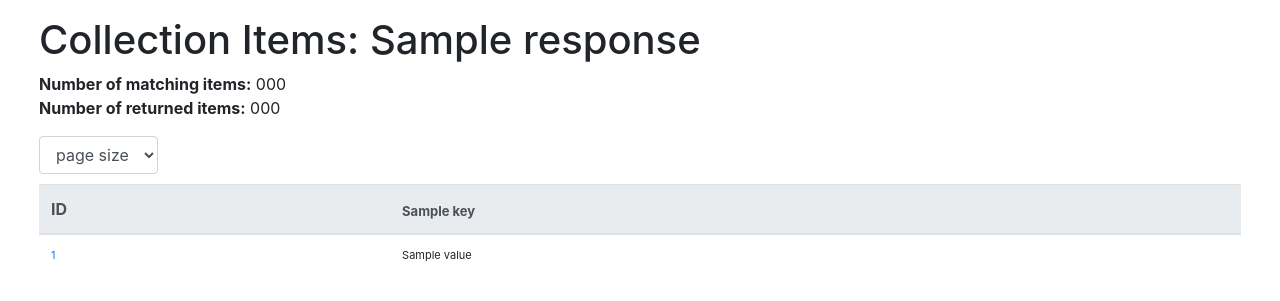
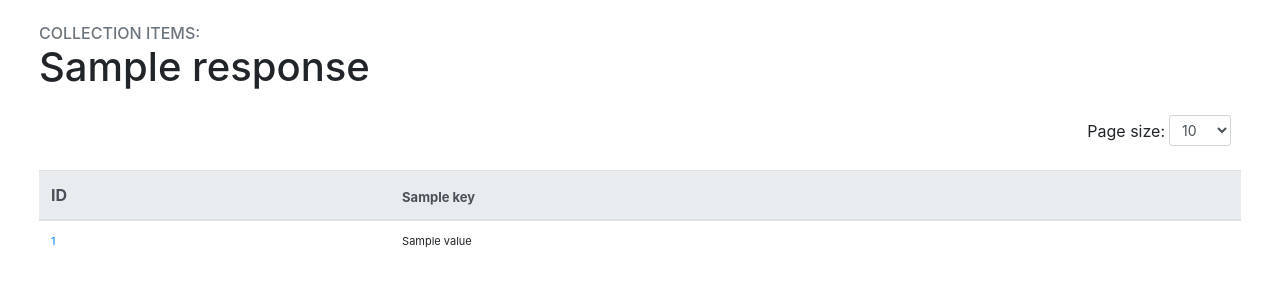
Before and after one commit to developmentseed/eoapi-devseed, a Python web app: template runtimes/eoapi/stac/eoapi/stac/templates/items.html in a window 1280 px wide. Shown: the part 152-453 px from the top of the page. Run offline with Jinja, Linux system fonts and the light colour scheme; the template is opened without the code that fills it: most values are stand-ins (such as "Sample title", 1, 10 or a date in 2020); some libraries are stand-ins or nearby versions.

Commit message:
Update items page to match collections page
- Add new pagination layout
- Add empty state when collection has no items
- Remove jQuery dependency
- Extend from base.html

```diff
--- a/runtimes/eoapi/stac/eoapi/stac/client.py
+++ b/runtimes/eoapi/stac/eoapi/stac/client.py
@@ -512,12 +512,17 @@ class PgSTACClient(CoreCrudClient):
             )
 
         if output_type == MimeTypes.html:
+            offset = int(request.query_params.get("offset") or 0)
+            limit = int(request.query_params.get("limit") or 10)
+
             item_collection["id"] = collection_id
             return create_html_response(
                 request,
                 item_collection,
                 template_name="items",
                 title=f"{collection_id} items",
+                limit=limit,
+                offset=offset,
             )
 
         elif output_type == MimeTypes.csv:
--- a/runtimes/eoapi/stac/eoapi/stac/templates/items.html
+++ b/runtimes/eoapi/stac/eoapi/stac/templates/items.html
@@ -1,4 +1,4 @@
-{% include "header.html" %}
+{% extends "base.html" %}
 
 {% set show_prev_link = false %}
 {% set show_next_link = false %}
@@ -8,13 +8,14 @@
   {% set urlq = url + '?' %}
 {% endif %}
 
-
+{% block content %}
 <nav aria-label="breadcrumb">
   <ol class="breadcrumb bg-light">
     {% for crumb in crumbs %}
       {% if not loop.last %}
       <li class="breadcrumb-item"><a href="{{ crumb.url }}/">{{ crumb.part }}</a></li>
-      {% else %}<li class="breadcrumb-item active" aria-current="page">{{ crumb.part }}</li>
+      {% else %}
+      <li class="breadcrumb-item active" aria-current="page">{{ crumb.part }}</li>
       {% endif %}
     {% endfor %}
 
@@ -22,38 +23,43 @@
   </ol>
 </nav>
 
-<h1>Collection Items: {{ response.title or response.id }}</h1>
-
-<div id="map" class="rounded" style="width:100%; height:400px;">Loading...</div>
-
-<p>
-  <b>Number of matching items:</b> {{ response.numberMatched }}<br/>
-  <b>Number of returned items:</b> {{ response.numberReturned }}<br/>
-</p>
-
-<div class="form-row" style="margin-bottom:10px;" id="controls">
+<h1 class="my-4">
+  <span class="d-block text-uppercase text-muted h6 mb-0">Collection Items:</span>
+  {{ response.title or response.id }}
+</h1>
+{% if response.features|length > 0 %}
+<div class="d-flex flex-row align-items-center mb-4">
+  <div class="form-inline ml-auto" style="gap: 10px">
+    <div class="d-flex">
+      <label for="limit">Page size: </label>
+      <select class="form-control form-control-sm ml-1" id="limit" aria-label="Select page size"> <!-- TODO: dynamically populate the values based on oga_max_limit -->
+        <option value="10" {% if limit == 10 %}selected{% endif %}>10</option>
+        <option value="25" {% if limit == 25 %}selected{% endif %}>25</option>
+        <option value="50" {% if limit == 50 %}selected{% endif %}>50</option>
+        <option value="100" {% if limit == 100 %}selected{% endif %}>100</option>
+      </select>
+    </div>
+    {% if response.links|length > 0 %}
+    <div class="btn-group btn-group-sm" role="group" aria-label="Paginate">
       {% for link in response.links %}
-    {% if link.rel == 'previous' %}
-      <div class="col-auto"><a class="btn btn-secondary" title="previous page" href="{{ link.href }}">prev</a></div>
+      {% if link.rel == 'prev' or link.rel == 'previous' %}
+        <a class="btn btn-secondary" title="previous page" href="{{ link.href }}">« prev</a>
       {% endif %}
       {% endfor %}
-  <div class="col-auto">
-    <select class="form-control" id="limit"> <!-- TODO: dynamically populate the values based on oga_max_limit -->
-      <option value="10">page size</option>
-      <option>10</option>
-      <option>100</option>
-      <option>1000</option>
-      <option>10000</option>
-    </select>
-  </div>
       {% for link in response.links %}
       {% if link.rel == 'next' %}
-      <div class="col-auto"><a class="btn btn-secondary" title="next page" href="{{ link.href }}">next</a></div>
+        <a class="btn btn-secondary" title="next page" href="{{ link.href }}">next »</a>
       {% endif %}
       {% endfor %}
+    {% endif %}
     </div>
+  </div>
+</div>
+
+<div id="map" class="rounded mb-2" style="width:100%; height:400px;">Loading...</div>
+
 <div class="table-responsive">
-{% if response.features is defined and response.features|length > 0 %}
+  {% if response.features and response.features|length > 0 %}
   <table class="table">
     <thead class="thead-light">
       <th>ID</th>
@@ -74,28 +80,33 @@
   </table>
   {% endif %}
 </div>
+{% else %}
+<div class="text-center mx-auto py-5 w-50">
+  <p class="h4 mb-3">No items found</p>
+  <p>You need to add STAC Collections and Items; for example by following the <a href="https://github.com/vincentsarago/MAXAR_opendata_to_pgstac">MAXAR open data demo</a> or <a href="https://github.com/developmentseed/eoAPI/tree/main/demo">other demos.</a></p>
+</div>
+{% endif %}
 
 <script>
-
-
-
-function changePageSize() {
-  var url = "{{ template.api_root }}/collections/{{ response.features[0].collection }}/items?";
+  window.addEventListener("load", function () {
+    // Pagination
+    document.getElementById("limit").addEventListener("change", (event) => {
+      // Set new page size
+      const limit = event.target.value;
+      let url = "{{ template.api_root }}/collections/{{ response.id }}/items?";
       const searchParams = new URLSearchParams(window.location.search);
-  searchParams.set('limit', $("#limit").val());
+      searchParams.set('limit', limit);
+      searchParams.set('offset', 0);
       url += searchParams.toString();
       window.location.href = url;
-}
-$(function() {
-  //
-  // mapping
-  //
-  var geojson = {{ response|tojson }};
+    });
 
-  var features = (geojson.features) ? geojson.features : [];
-  var hasGeom = features.some(feat => feat.geometry);
+    // Mapping
+    const geojson = {{ response|tojson }};
+
+    const hasGeom = geojson.features && geojson.features.some(feat => feat.geometry);
     if (hasGeom) {
-    var map = L.map('map').setView([0, 0], 1);
+      const map = L.map('map').setView([0, 0], 1);
       map.addLayer(new L.TileLayer(
         'https://tile.openstreetmap.org/{z}/{x}/{y}.png', {
           maxZoom: 18,
@@ -104,29 +115,22 @@ $(function() {
       ));
 
       function addPopup(feature, layer) {
-      var aElm = document.createElement('a');
+        const aElm = document.createElement('a');
         aElm.setAttribute('href', `{{ template.api_root }}/collections/${feature.collection}/items/${feature.id}`);
         aElm.setAttribute('target', '_blank');
         aElm.innerText = feature.id;
         layer.bindPopup(aElm);
       }
 
-    var features = L.geoJSON(geojson, {
-      onEachFeature: addPopup
+      const features = L.geoJSON(geojson, {
+        onEachFeature: addPopup,
+        weight: 2
       }).addTo(map);
 
       map.fitBounds(features.getBounds());
     } else {
       document.getElementById("map").style.display = "none";
     }
-
-  //
-  // event handling
-  //
-  $("#limit").on("change", function() {
-    changePageSize();
-  });
   });
 </script>
-
-{% include "footer.html" %}
+{% endblock %}
```
Lines whose indentation alone changed are shown as unchanged.
